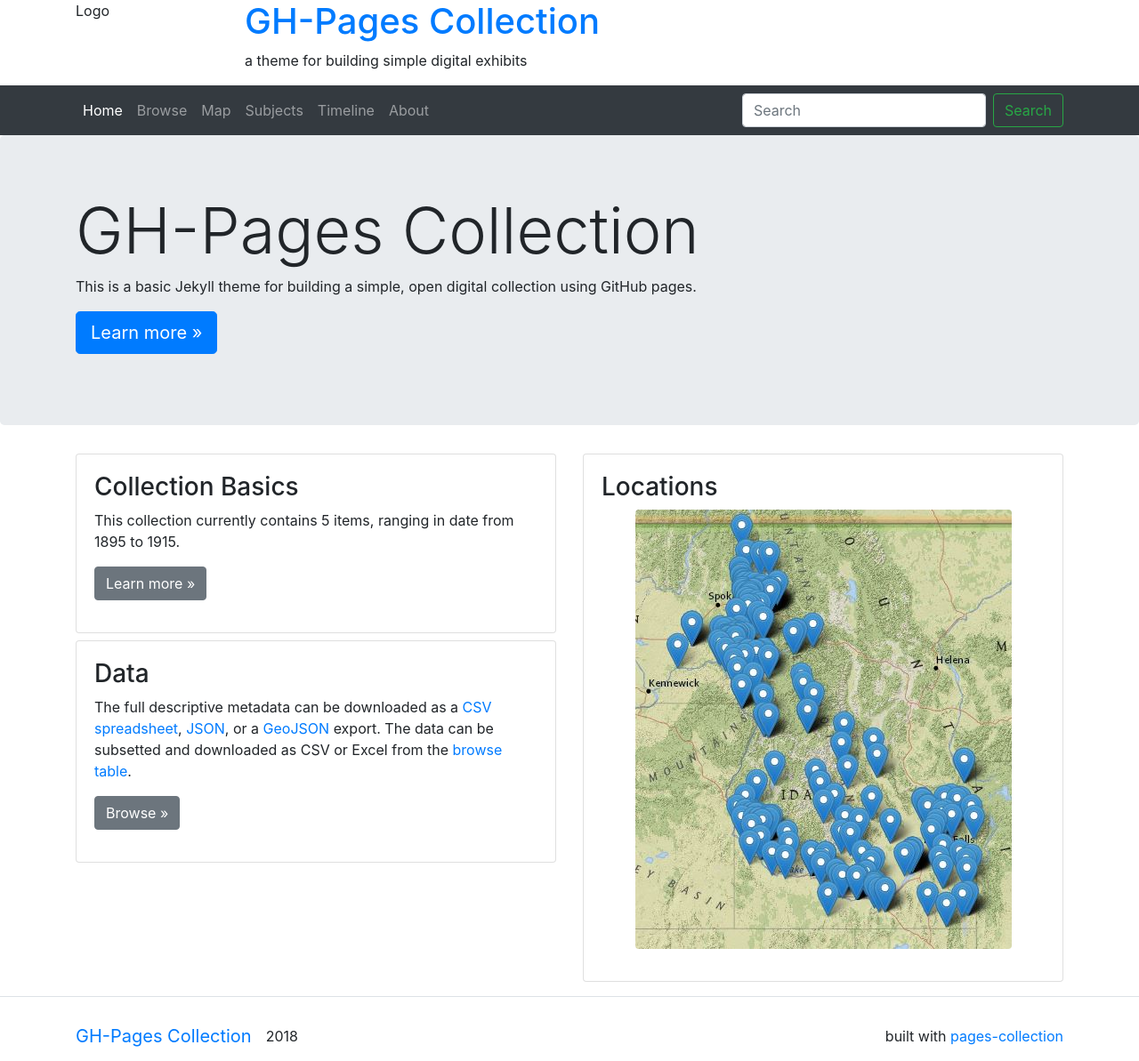
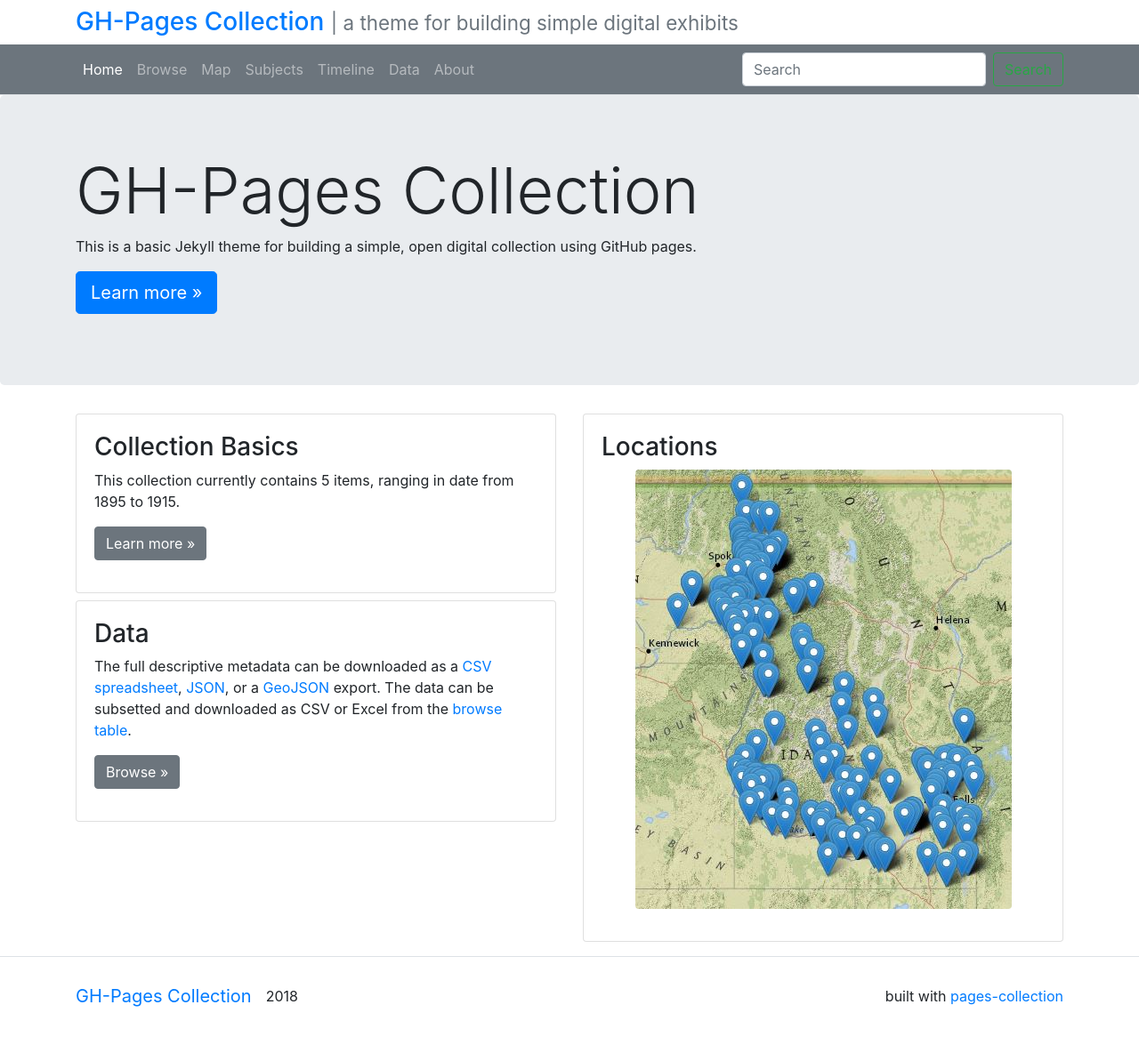
Before and after one commit to uidaholib/pages-collection, a Jekyll site: the page built from index.md, in a window 1280 px wide. Shown: the whole page at 89% size. Built offline with Jekyll 4.4.1, drawn with Linux system fonts in a browser that asks for light colours; after the commit the page ends 1148 px from its top, so only the background shows below that.

Commit message:
update banner and nav style

```diff
--- a/_includes/collection-banner.html
+++ b/_includes/collection-banner.html
@@ -1,12 +1,10 @@
 <div class="container">
-    <div class="row">
-        <div class="col-md-2">
-        Logo
-        </div>
-
-        <div class="col-md-10" >
-            <h1><a href="{{ site.baseurl }}/" >{{ site.title }}</a></h1>
-            <p>{{ site.tagline }}</p>
+    <div class="row mt-2">
+        <div class="col-md-12">
+            <h1 class="h3">
+                <a href="{{ site.baseurl }}/" >{{ site.title }}</a>
+                <small class="text-muted">| {{ site.tagline }}</small>
+            </h1>
         </div>
     </div>
 </div>
--- a/_includes/collection-nav.html
+++ b/_includes/collection-nav.html
@@ -1,4 +1,4 @@
-<nav class="navbar navbar-expand-md navbar-dark bg-dark">
+<nav class="navbar navbar-expand-md navbar-dark bg-secondary border-bottom">
     <div class="container">
         <button class="navbar-toggler" type="button" data-toggle="collapse" data-target="#page-nav" aria-controls="page-nav" aria-expanded="false" aria-label="Toggle navigation">
             <span class="navbar-toggler-icon"></span>
@@ -21,6 +21,9 @@
                 <li class="nav-item {% if page.url == "/timeline/" %} active{% endif %}">
                     <a class="nav-link" href="{{ "/timeline/" | relative_url }}">Timeline</a>
                 </li>
+                <li class="nav-item {% if page.url == "/data/" %} active{% endif %}">
+                    <a class="nav-link" href="{{ "/data/" | relative_url }}">Data</a>
+                </li>
                 <li class="nav-item {% if page.url == "/about/" %} active{% endif %}">
                     <a class="nav-link" href="{{ "/about/" | relative_url }}">About</a>
                 </li>
```
